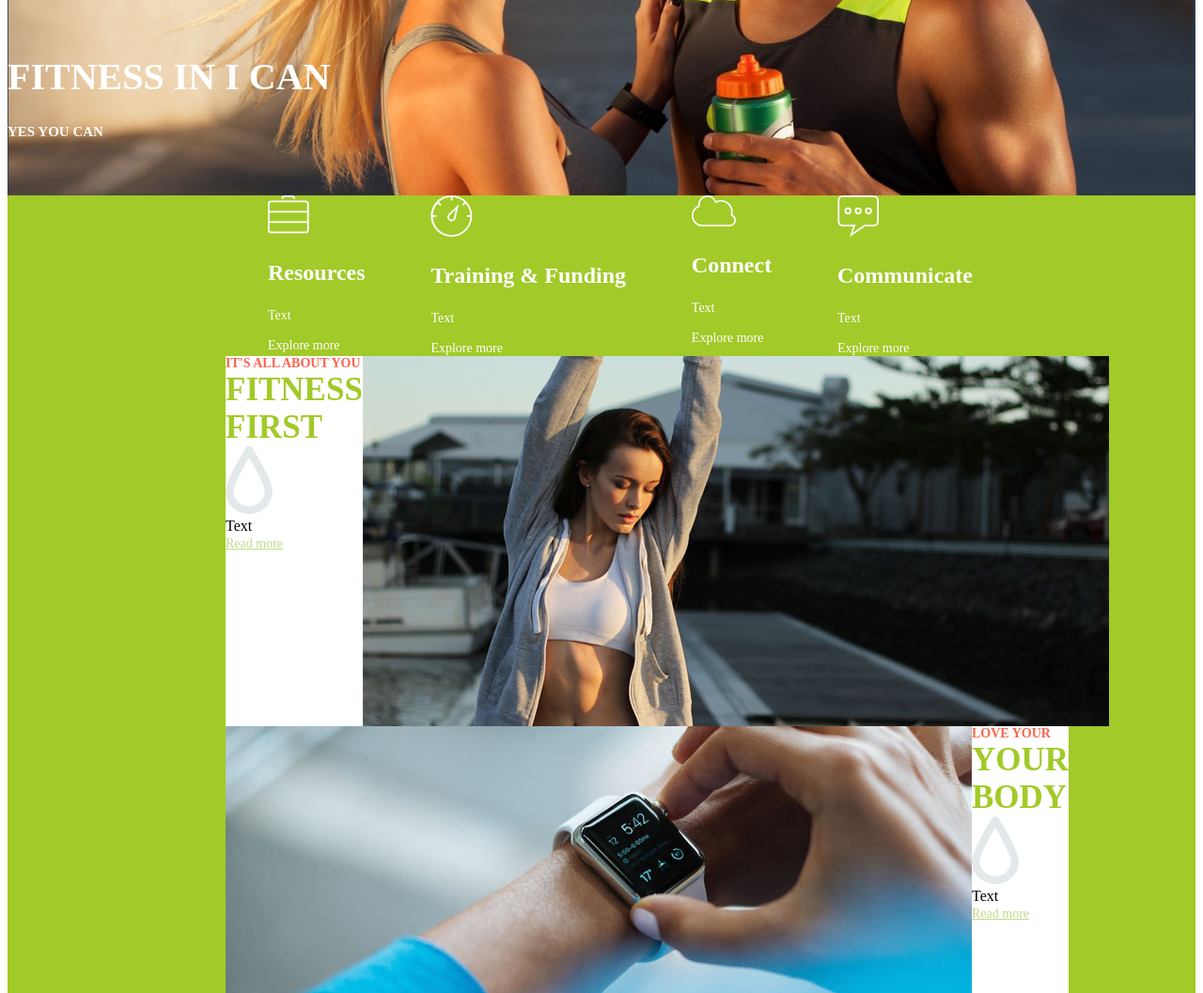
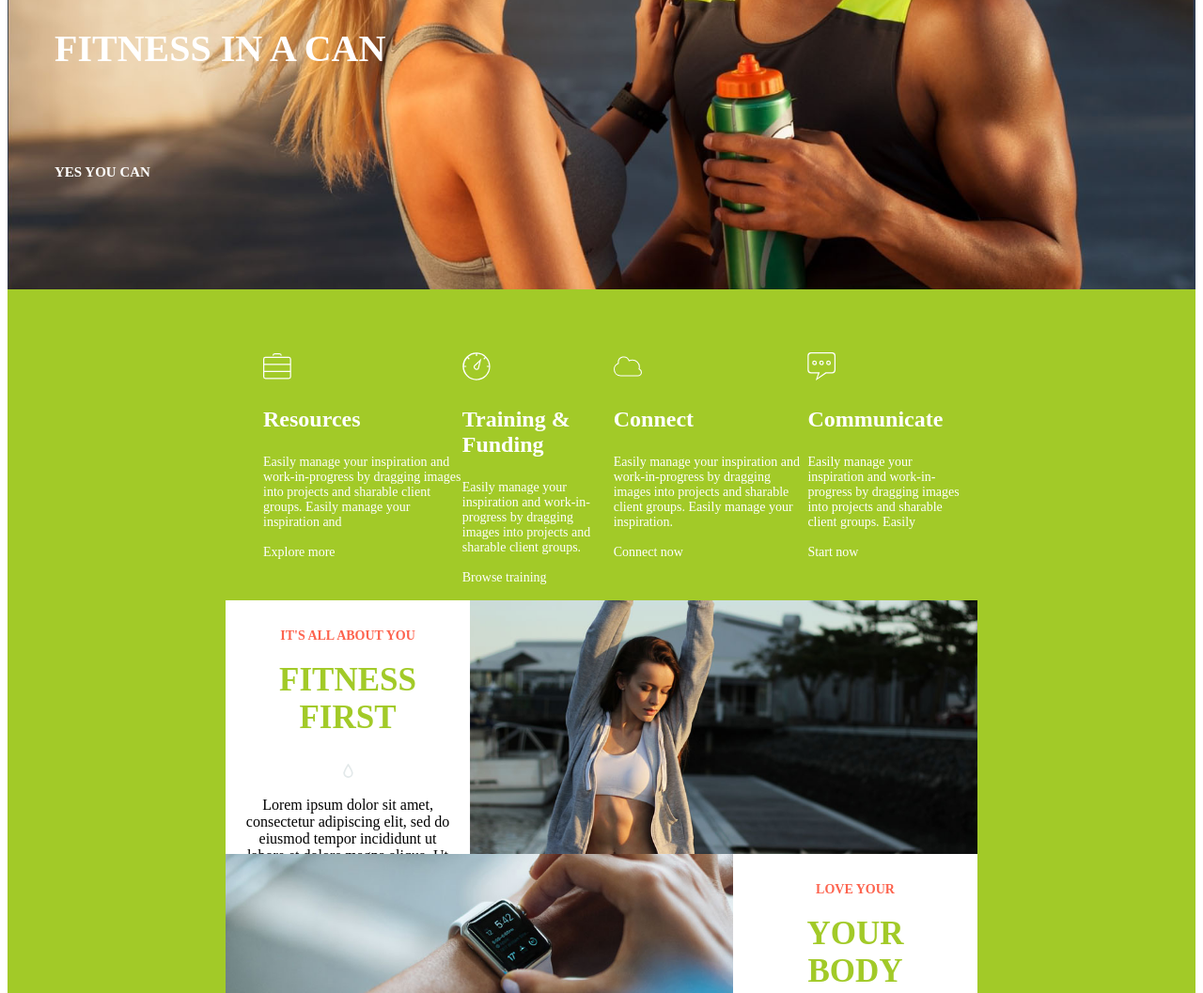
Before and after one commit to Asyaasipenko/Studies, a plain HTML site: page index.html in a window 1280 px wide. Shown: the part 300-1357 px from the top of the page at 94% size. Drawn offline with Linux system fonts and the light colour scheme.

Commit message:
work baby

```diff
--- a/index.html
+++ b/index.html
@@ -30,56 +30,65 @@
 	   </ul>
     </nav>
     </div>
-    <h1 class="title">Fitness in i can</h1>
+    <h1 class="title">Fitness in a can</h1>
     <h2 class="subtitle">Yes you can</h2>
 </header>
-<main class="main">
-	<section>
+<main class="main center-screen">
+	<section class="section_margin">
 		<ul class="benefits">
 			<li>
-				<img src="./images/icon1.svg"/>
+				<img class="benefits_icon" src="./images/icon1.svg"/>
 				<h3 class="benefits_title">
 				Resources</h3>
-				<p class="benefits_text">Text</p>
-				<a href="" class="read_more">Explore more</a>
+				<p class="benefits_text">
+				Easily manage your inspiration and work-in-progress by dragging images into projects and sharable client groups. Easily manage your inspiration and
+			</p>
+				<a href="" class="read_more">Explore more
+					<img src="./images/arrow.svg"/>
+				</a>
 			</li>
 		<li>
-				<img src="./images/icon2.svg"/>
+				<img class="benefits_icon" src="./images/icon2.svg"/>
 				<h3 class="benefits_title">Training & Funding</h3>
-				<p class="benefits_text">Text</p>
-				<a href="" class="read_more">Explore more</a>
+				<p class="benefits_text">Easily manage your inspiration and work-in-progress by dragging images into projects and sharable client groups.</p>
+				<a href="" class="read_more">Browse training
+					<img src="./images/arrow.svg"/>
+				</a>
 			</li>
 		<li>
-				<img src="./images/icon3.svg"/>
+				<img class="benefits_icon" src="./images/icon3.svg"/>
 				<h3 class="benefits_title">Connect</h3>
-				<p class="benefits_text">Text</p>
-				<a href="" class="read_more">Explore more</a>
+				<p class="benefits_text">Easily manage your inspiration and work-in-progress by dragging images into projects and sharable client groups. Easily manage your inspiration. </p>
+				<a href="" class="read_more">Connect now
+					<img src="./images/arrow.svg"/>
+				</a>
 			</li>
 			<li>
-				<img src="./images/icon4.svg"/>
+				<img class="benefits_icon" src="./images/icon4.svg"/>
 				<h3 class="benefits_title">Communicate</h3>
-				<p class="benefits_text">Text</p>
-				<a href="" class="read_more">Explore more</a>
+				<p class="benefits_text">Easily manage your inspiration and work-in-progress by dragging images into projects and sharable client groups. Easily </p>
+				<a href="" class="read_more">Start now
+					<img src="./images/arrow.svg"/></a>
 			</li>
      </ul>
 	</section>
-	<section class="benefits_foo">
+	<section class="section_margin benefits_foo">
 		<div class="background_div">
 			<h4 class="title_for">It's all about you</h4>
 			<h2 class="title_five">Fitness first</h2>
-			<img src="./images/icon5.svg"width="50"/>
-			<p class="text_promo">Text</p>
+			<img class="icon_drip" src="./images/icon5.svg"/>
+			<p class="text_promo">Lorem ipsum dolor sit amet, consectetur adipiscing elit, sed do eiusmod tempor incididunt ut labore et dolore magna aliqua. Ut enim ad minim veniam, quis nostrud.</p>
 			<a href="" class="Read_mo">Read more</a>
         </div>
-		<img src="./images/img1.jpg"/>
+		<img class="section_image" src="./images/img1.jpg"/>
     </section>
-    <section class="benefits_foo">
-      <img src="./images/img2.jpg"/>
+    <section class="section_margin benefits_foo">
+      <img class="section_image" src="./images/img2.jpg"/>
     	<div class="background_div">
 			<h4 class="title_for">Love your</h4>
 			<h2 class="title_five">Your body</h2>
-			<img src="./images/icon5.svg"width="50"/>
-			<p class="text_promo">Text</p>
+			<img class="icon_drip" src="./images/icon5.svg"/>
+			<p class="text_promo">Lorem ipsum dolor sit amet, consectetur adipiscing elit, sed do eiusmod tempor incididunt ut labore et dolore magna aliqua. Ut enim ad minim veniam, quis nostrud.</p>
 			<a href="" class="Read_mo" >Read more</a>
         </div>
 		</section>
--- a/styles.css
+++ b/styles.css
@@ -1,6 +1,6 @@
 .header{
 	background-image: url(./images/background.jpg);
-	height: 500px;
+	height: 600px;
 	background-size: cover;
 	background-repeat: no-repeat;
 }
@@ -25,18 +25,25 @@
 .container{
 	display: flex;
 	justify-content: space-between;
+	margin-left: 50px;
+	margin-right: 50px;
+	padding-top: 20px;
 
 }
 .title{
 	color: #ffffff;
 	font-size: 40px;
 	margin-top: 300px;
+	margin-left: 50px;
+	margin-top: 250px;
 	text-transform: uppercase;
 }
 .subtitle{
 color: #ffffff;
 font-size: 15px;
 text-transform: uppercase;
+margin-left: 50px;
+margin-top: 100px;
 }
 .benefits{
 	display: flex;
@@ -44,7 +51,12 @@ text-transform: uppercase;
 	list-style: none;
 	color: #ffffff;
 	width: 750px;
-	margin: 0 auto;
+	margin-top: 0px;
+	padding-top: 67px;
+}
+.benefits_icon{
+	width: 30px;
+	height: 30px;
 }
 .main{
 	background: #a2ca28;
@@ -66,38 +78,67 @@ text-transform: uppercase;
 .benefits_foo{
 display: flex;
 justify-content: space-between;
-width: 800px;
-margin: 0 auto;
+
 
 }
-
+.section_margin{
+	margin-left: 135px;
+	margin-right: 135px;
+	width: 800px;
+}
 
 
 
 .title_for{
 color: #fd634e;
 font-size: 14px;
-margin: 0px;
+margin-top: 30px;
+margin-left: 30px;
+margin-right: 30px;
 text-transform: uppercase;
 }
 .title_five{
 	color: #a2ca28;
 	font-size:35px;
-	margin:0px;
+	margin-top: 10px;
+	margin-left: 30px;
+	margin-right: 30px;
 	text-transform: uppercase;
 }
 .text_promo{
 	color: #656e74
 	font-size: 14px;
-	margin:0px;
+	margin-left: 20px;
+	margin-right: 20px;
 }
 .Read_mo{
 	color: #c0da8a;
 	font-size: 14px;
-	margin: 0px;
+	margin-left: 50px;
+	margin-right: 50px;
+	margin-bottom: 600px;
 }
 .background_div{
 	background: #ffffff;
-	width: 200px;
+	width: 270px;
+	height: 270px;
+	text-align: center;
 
 }
+.section_image{
+	width: 540px;
+	height:270px;
+}
+
+.center-screen {
+  display: flex;
+  flex-direction: column;
+  justify-content: center;
+  align-items: center;
+  min-height: 100vh;
+}
+.icon_drip {
+	width: 15px;
+	height: 15px;
+
+}
```
Also changed, not shown: fonts_study/AvenirNextCyr-Regular.ttf (added), 2 other files.
